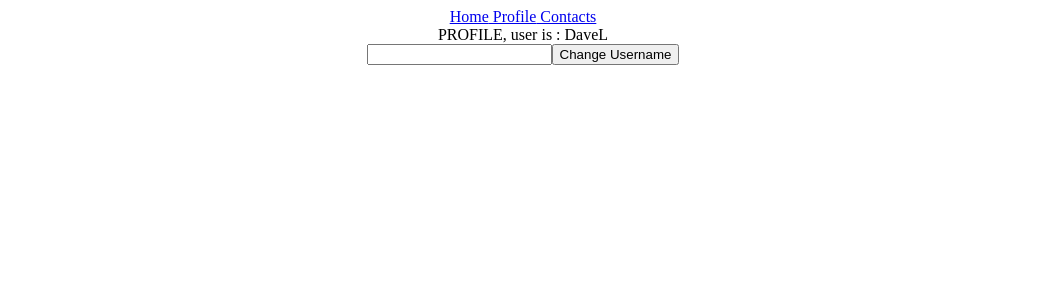
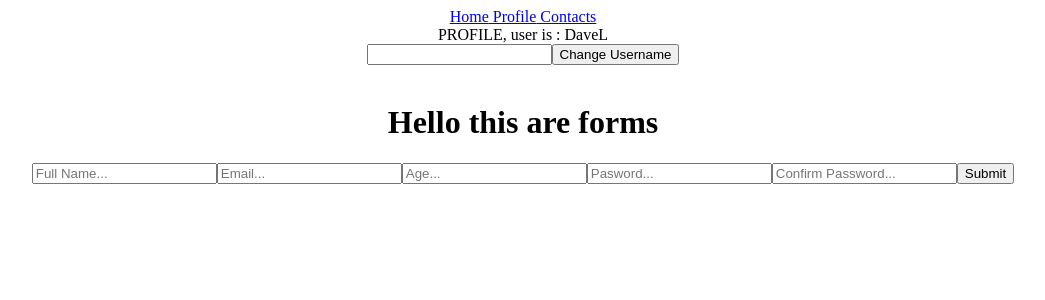
Before and after one commit to Lara5595/ReactPractice-yt, a React (Create React App) app: page /profile in a window 1280 px wide. Shown: the top 300 px of the page, without its empty margins (117-1162 px from the left). Built offline with nearby package versions, Linux system fonts and the light colour scheme.

Commit message:
working on forms

```diff
--- a/package.json
+++ b/package.json
@@ -10,9 +10,11 @@
     "axios": "^1.3.2",
     "react": "^18.2.0",
     "react-dom": "^18.2.0",
+    "react-hook-form": "^7.43.1",
     "react-router-dom": "^6.8.1",
     "react-scripts": "5.0.1",
-    "web-vitals": "^2.1.4"
+    "web-vitals": "^2.1.4",
+    "yup": "^1.0.0"
   },
   "scripts": {
     "start": "react-scripts start",
--- a/src/App.js
+++ b/src/App.js
@@ -16,6 +16,7 @@ import { Contacts } from './pages/Contacts';
 import { Navbar } from './Navbar';
 import { useState, createContext } from 'react';
 import {QueryClient, QueryClientProvider} from '@tanstack/react-query'
+import { Form } from "./components/Forms";
 
 //  By using createContex we dont have to pass useranme and setusername to profile and home they have access by doing Appcontext.provider
 export const AppContext = createContext()
@@ -49,6 +50,8 @@ function App() {
 </Router>
 </AppContext.Provider>
 </QueryClientProvider>
+<br></br>
+<Form/>
 </div>
     )
 
--- /dev/null
+++ b/src/components/Forms.js
@@ -0,0 +1,19 @@
+export const Form = () => {
+    return (
+        <div>
+       <h1>Hello this are forms </h1>
+
+       <form>
+        <input type= "text" placeholder="Full Name..." />
+        <input type= "text" placeholder="Email..." />
+        <input type= "text" placeholder="Age..." />
+        <input type= "password" placeholder="Pasword..." />
+        <input type= "password" placeholder="Confirm Password..." />
+        <input type= "submit" />
+
+
+       </form>
+
+        </div>
+    )
+}
```
Also changed, not shown: 1 other file (tests, documents, lock files or other folders).
